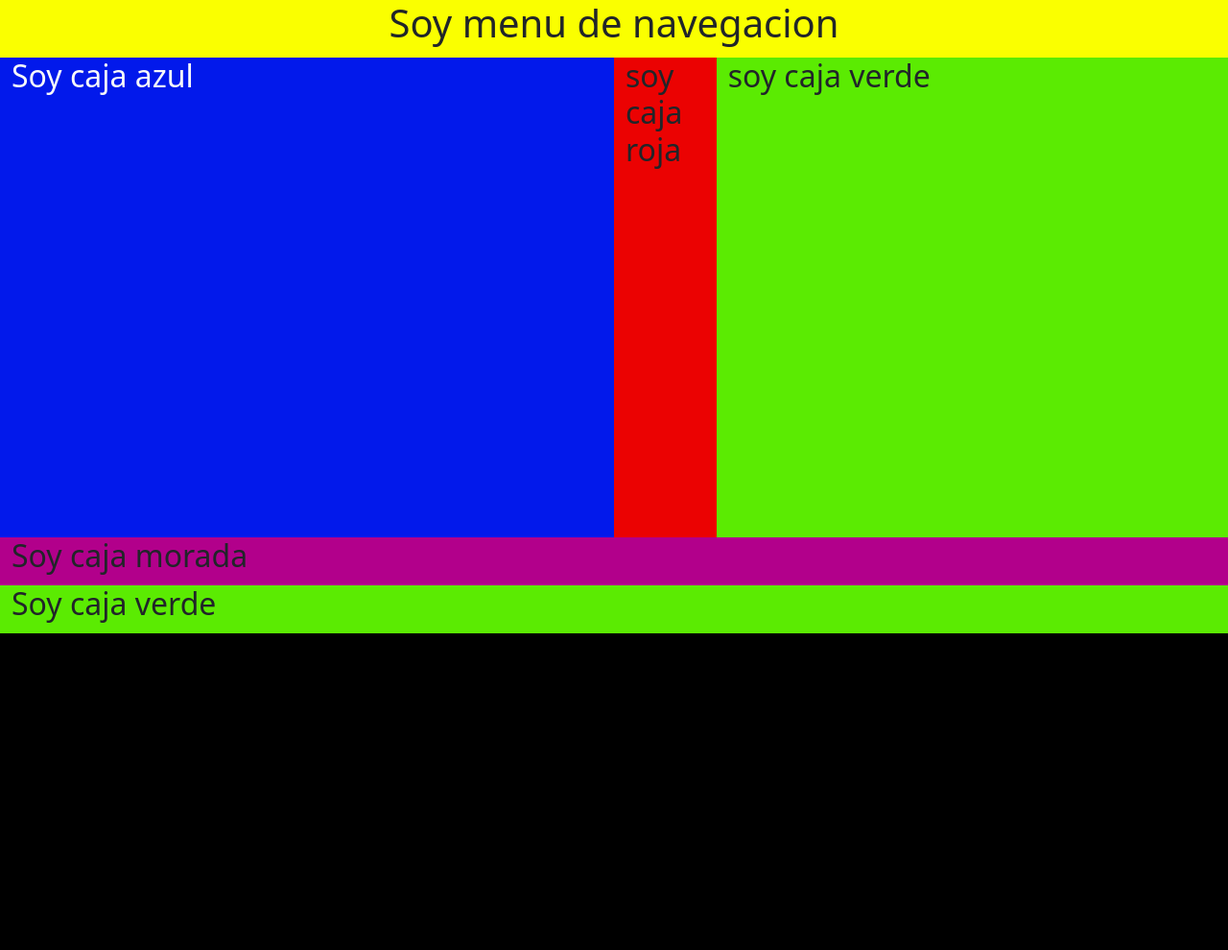
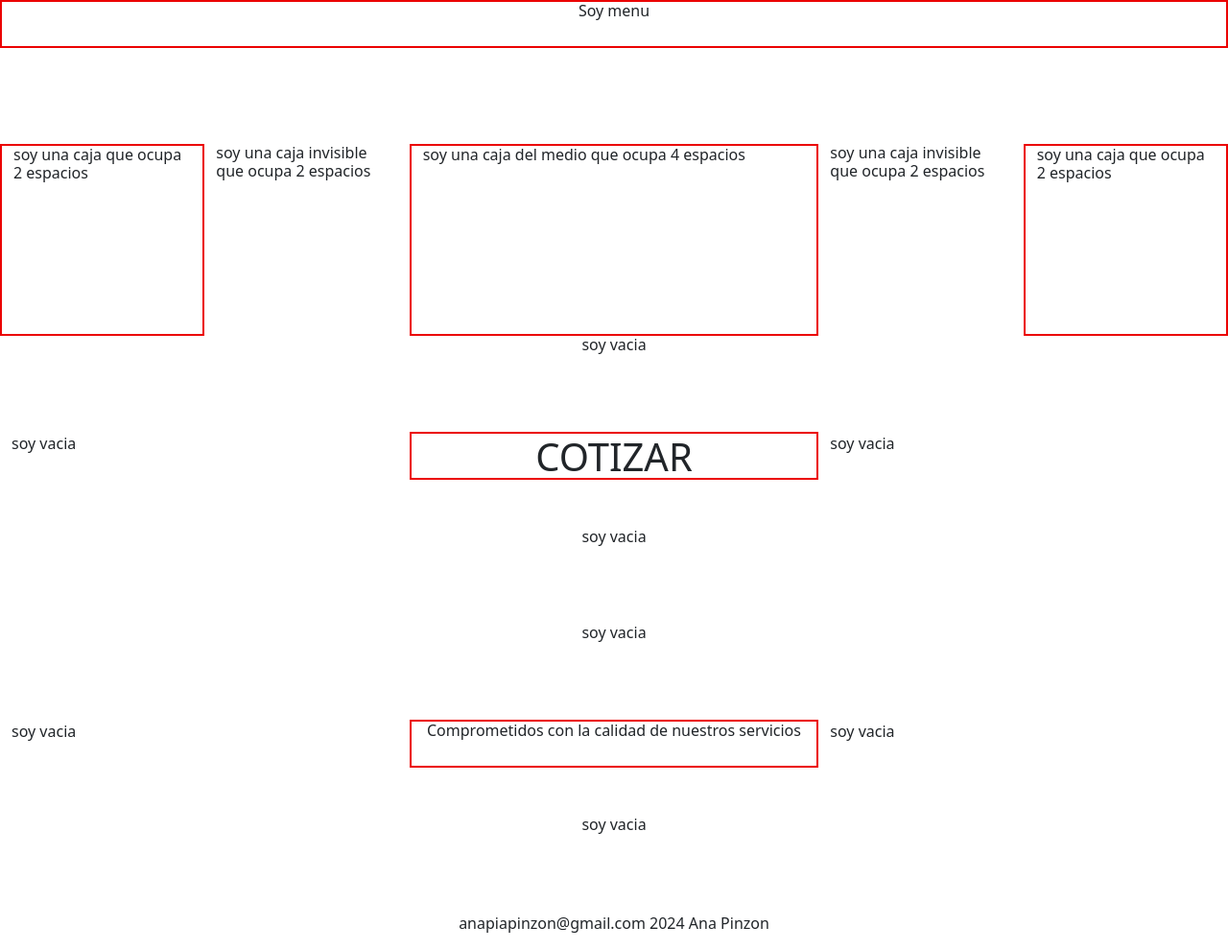
Before and after one commit to pacgrafica/cajas-responsive-dmgv, a plain HTML site: page index.html in a window 1280 px wide. Shown: the whole page at 96% size. Before the commit the page ends 800 px from the top, so only its background shows below. Drawn offline with nearby package versions, Linux system fonts and the light colour scheme.

Commit message:
subo maqueta para aprendices de DMGV mañana

```diff
--- a/css/styles.css
+++ b/css/styles.css
@@ -3,33 +3,33 @@
 }
 
 body {
-    background-color: black;
+    background-color: white;
     margin: 0;
     padding: 0;
 }
 
 .caja1 {
-    background-color: #FAFF00;
-    height: 60px;
+    border: #EB0202 solid 2px;
+    height: 200px;
 }
 
 .caja2 {
-    background-color: #0219EB;
-    height: 500px;
+    background-color: white;
+    height: 200px;
 }
 
 .caja3 {
     background-color: #EB0202;
-    height: 500px;
+    height: 200px;
 }
 
 .caja4 {
-    background-color: #5BEB02;
-    height: 500px;
+    background-color: white;
+    height: 100px;
 }
 
 .caja5 {
-    background-color: #B2008B;
+    border: #EB0202 solid 2px;
     height: 50px;
 }
 
--- a/index.html
+++ b/index.html
@@ -10,25 +10,79 @@
   <body>
     <div class="container-fluid">
       <div class="row">
-        <div class="col-12 col-sm-12 col-md-12 col-lg-12 col-xl-12 col-xxl-12 caja1">
-          <h1 class="text-center">Soy menu de navegacion</h1>
-        </div>
-        <div class="col-12 col-sm-6 col-md-4 col-lg-5 col-xl-6 col-xxl-5 caja2">
-          <h2 class="text-light">Soy caja azul</h2>
-        </div>
-        <div class="col-12 col-sm-6 col-md-4 col-lg-2 col-xl-1 col-xxl-2 caja3">
-          <h2>soy caja roja</h2>
-        </div>
-        <div class="col-5 col-sm-12 col-md-4 col-lg-5 col-xl-5 col-xxl-5 caja4">
-          <h2>soy caja verde</h2>
-        </div>
         <div class="col-12 col-sm-12 col-md-12 col-lg-12 col-xl-12 col-xxl-12 caja5">
-          <h2>Soy caja morada</h2>
-        </div>
-        <div class="col-12 col-sm-12 col-md-12 col-lg-12 col-xl-12 col-xxl-12 caja6">
-          <h2>Soy caja verde</h2>
+          <h6 class="text-center">Soy menu</h6>
         </div>
       </div>
+      <div class="row">
+        <div class="col-2 caja4"></div>
+      </div>
+      <div class="row">
+        <div class="col-2 caja1">
+          <h6>soy una caja que ocupa 2 espacios</h6>
+        </div>
+        <div class="col-2 caja2">
+          <h6>soy una caja invisible que ocupa 2 espacios</h6>
+        </div>
+        <div class="col-4 caja1">
+          <h6>soy una caja del medio que ocupa 4 espacios</h6>
+        </div>
+        <div class="col-2 caja2">
+          <h6>soy una caja invisible que ocupa 2 espacios</h6>
+        </div>
+        <div class="col-2 caja1">
+          <h6>soy una caja que ocupa 2 espacios</h6>
+        </div>
+      </div>
+      <div class="row">
+        <div class="col-12 caja4">
+          <h6 class="text-center">soy vacia</h6>
+        </div>
+      </div>
+      <div class="row">
+        <div class="col-4 caja4">
+          soy vacia
+        </div>
+        <div class="col-4 caja5">
+          <h1 class="text-center">COTIZAR</h1>
+        </div>
+        <div class="col-4 caja4">
+          soy vacia
+        </div>
+      </div>
+      <div class="row">
+        <div class="col-12 caja4">
+          <h6 class="text-center">soy vacia</h6>
+        </div>
+      </div>
+      <div class="row">
+        <div class="col-12 caja4">
+          <h6 class="text-center">soy vacia</h6>
+        </div>
+      </div>
+      <div class="row">
+        <div class="col-4 caja4">
+          soy vacia
+        </div>
+        <div class="col-4 caja5">
+          <h6 class="text-center">Comprometidos con la calidad de nuestros servicios</h6>
+        </div>
+        <div class="col-4 caja4">
+          soy vacia
+        </div>
+      </div>
+      <div class="row">
+        <div class="col-12 caja4">
+          <h6 class="text-center">soy vacia</h6>
+        </div>
+      </div>
+      <footer class="row">
+        <div class="col-12">
+          <p class="text-center">anapiapinzon@gmail.com 2024 Ana Pinzon</p>
+        </div>
+      </footer>
+
+
     </div>
 
     <script src="https://cdn.jsdelivr.net/npm/bootstrap@5.3.3/dist/js/bootstrap.bundle.min.js" integrity="sha384-YvpcrYf0tY3lHB60NNkmXc5s9fDVZLESaAA55NDzOxhy9GkcIdslK1eN7N6jIeHz" crossorigin="anonymous"></script>
```
